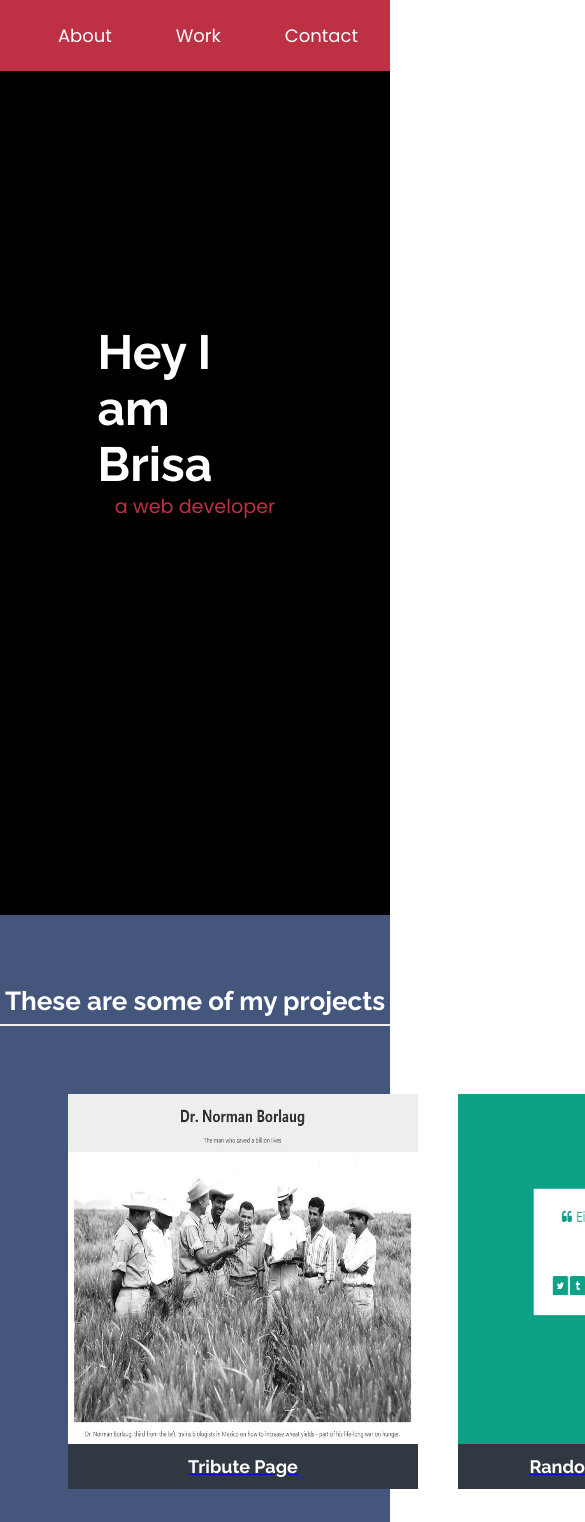
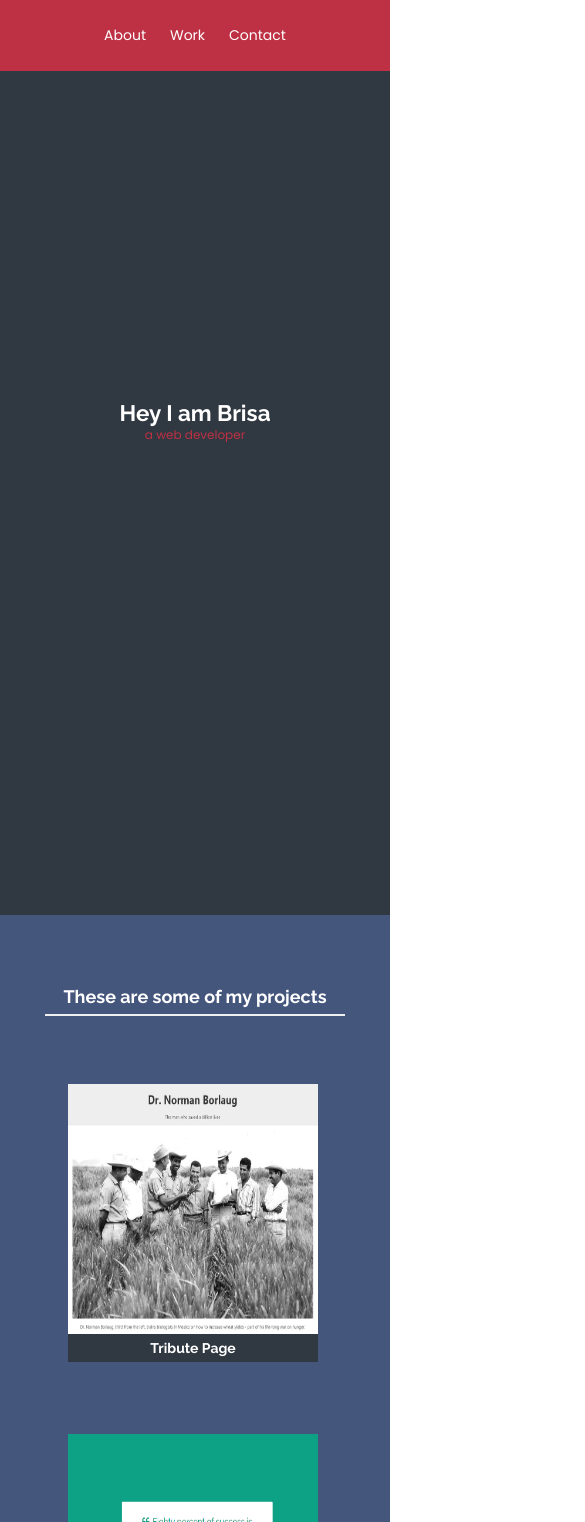
Before and after one commit to Brisa-Codes/Personal-Portfolio, a plain HTML site: page index.html in a window 390 px wide. Shown: the top 1522 px of the page, 585 px wide, since content can reach past the window. Drawn offline with Linux system fonts and the light colour scheme.

Commit message:
Feat: Resposiveness

```diff
--- a/styles.css
+++ b/styles.css
@@ -204,3 +204,97 @@ span {
 .copyrights p i {
     color: #fff;
 }
+
+
+@media screen and (max-width: 480px) {
+    .nav-items {
+        display: flex;
+        justify-content: center;
+        align-items: center;
+        height: 71px;
+    }
+
+    .nav-menu .nav-items a {
+        font-size: 14px;
+        padding: 12px;
+    }
+
+    a {
+        text-decoration: none;
+    }
+
+    #welcome-section {
+        width: 100%;
+        background-color: #303841;
+    }
+
+    .welcome-section-container {
+        position: absolute;
+        top: 50%;
+        right: 50%;
+        transform: translate(50%, -50%);
+    }
+
+    .welcome-section-container h1 {
+        font-size: 1.4rem;
+        text-align: center;
+    }
+
+    .welcome-section-container p{
+        font-size: 12px;
+        text-align: center;
+    }
+
+    #projects h1 {
+        color: #fff;
+        font-size: 18px;
+        line-height: 35px;
+        font-family: 'Raleway', sans-serif;
+        text-align: center;
+        font-weight: 700;
+        border-bottom: 2px solid #f0f0f0;
+        max-width: 300px;
+        margin: auto;
+    }
+
+    #projects {
+        background-color: #45567d;
+    }
+
+    .project-wrapper {
+        display: flex;
+        flex-direction: column;
+    }
+
+    .projects-section img {
+        width: 250px;
+        height: 250px;
+    }
+
+    .projects-section h2 {
+        color: #fff;
+        font-weight: 300;
+        font-size: 14px;
+        font-family: 'Raleway', sans-serif;
+        text-align: center;
+        background: #303841;
+        line-height: 2;
+        max-width: 250px;
+    }
+
+    .work h1 {
+        text-align: center;
+        font-size: 1.8rem;
+        color: #fff;
+        font-weight: 400;
+        font-family: 'Raleway', sans-serif;
+        padding-top: 1rem;
+    }
+
+    .work p {
+        color: #fff;
+        text-align: center;
+        font-style: italic;
+        font-size: 12px;
+    }
+}
```
